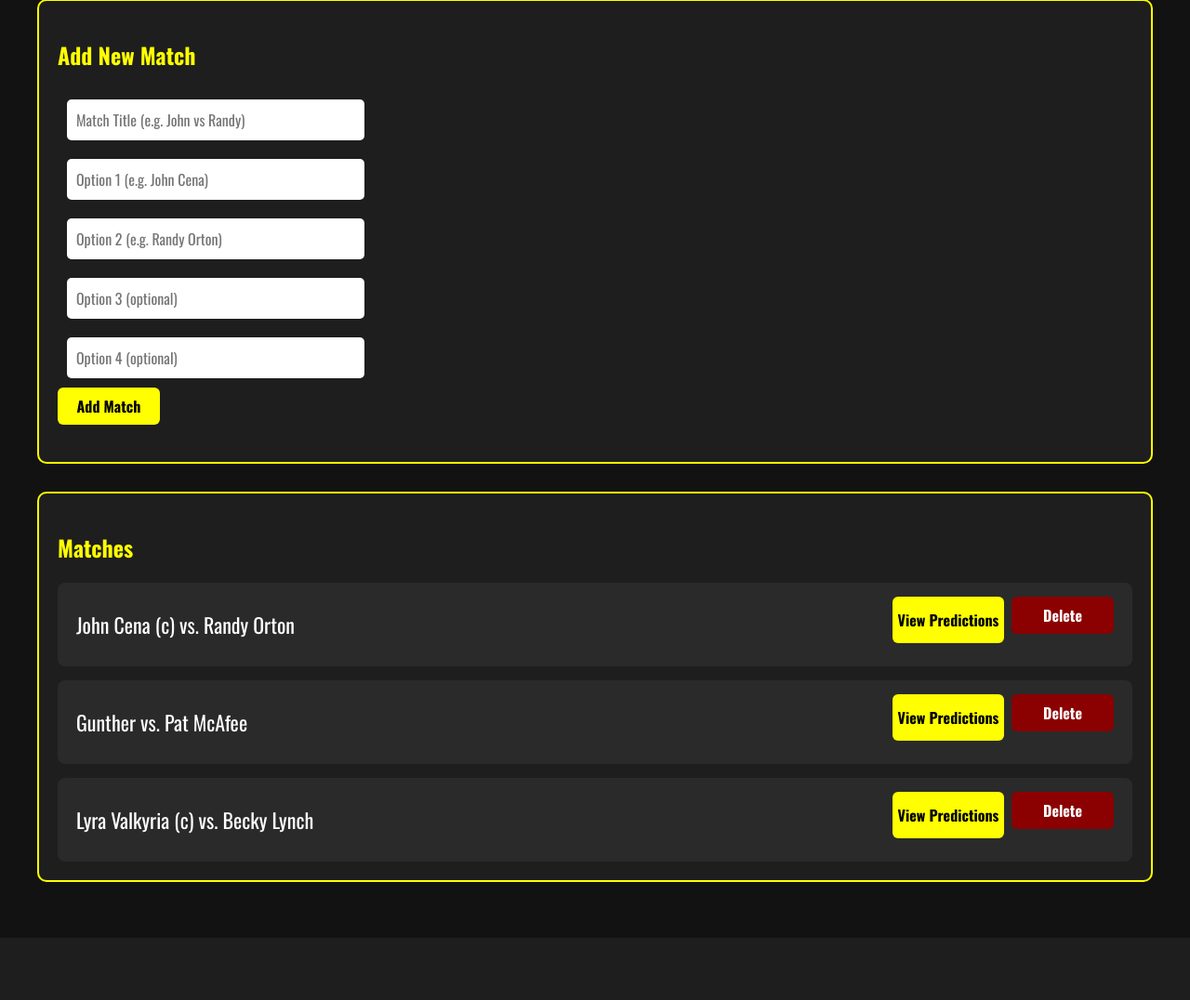
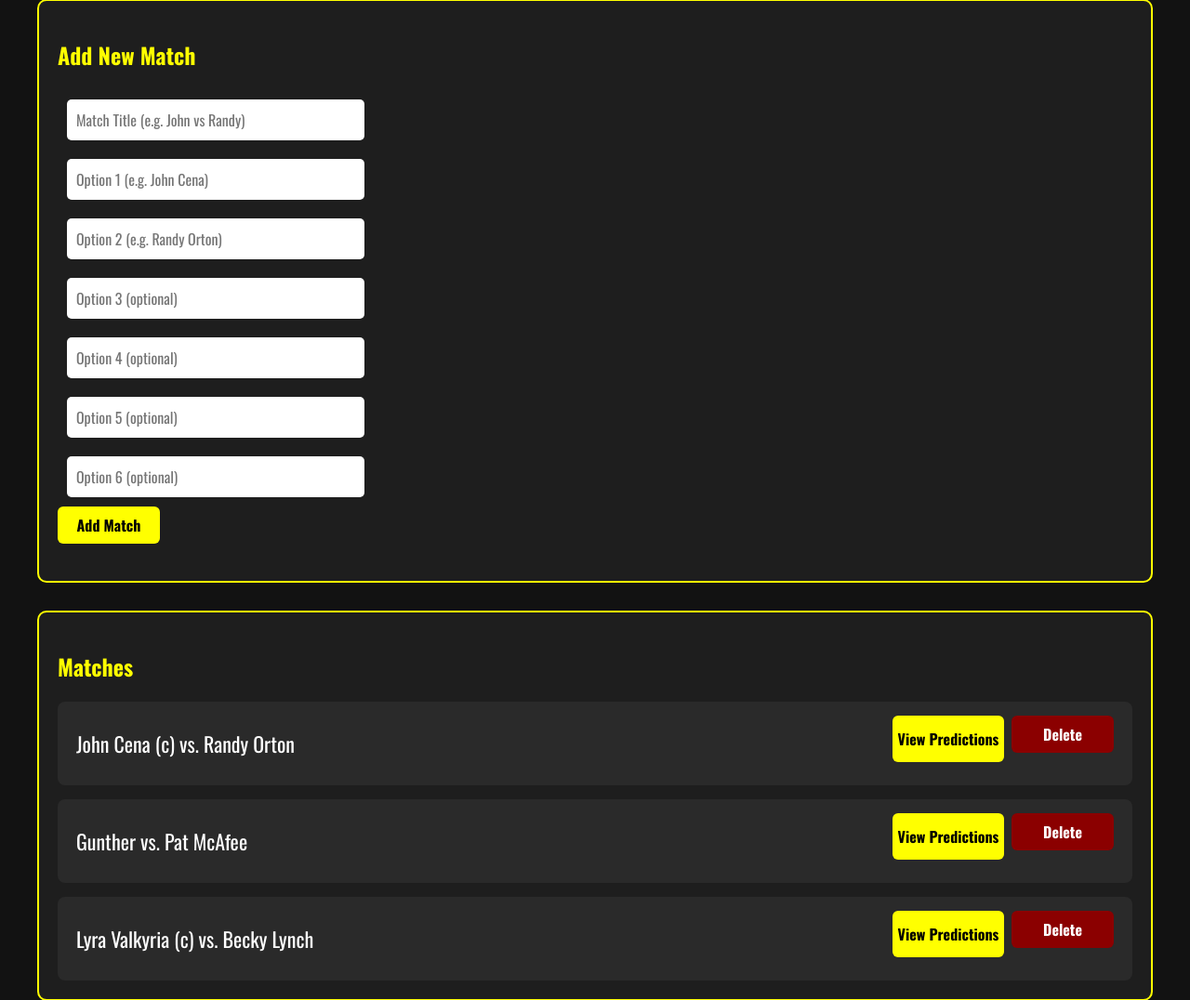
Before and after one commit to jdjevdet/scoreapp, a Flask app: page /manage_board/1 in a window 1280 px wide. Shown: the part 1574-2650 px from the top of the page at 93% size. Before the commit the page ends 2523 px from the top, so only its background shows below. Run offline with Flask 3, Linux system fonts and the light colour scheme; the visitor is signed in with stand-in values (Sample User, id 1); data comes from the database, SQL or seed files in the repository.

Commit message:
added ability to create 6 options

```diff
--- a/templates/manage_board.html
+++ b/templates/manage_board.html
@@ -186,7 +186,6 @@
       {% endfor %}
     </div>
   </div>
-
 <!-- Add Match Section -->
 <div class="section">
   <h2>Add New Match</h2>
@@ -196,9 +195,12 @@
     <input type="text" name="options" placeholder="Option 2 (e.g. Randy Orton)" required><br>
     <input type="text" name="options" placeholder="Option 3 (optional)"><br>
     <input type="text" name="options" placeholder="Option 4 (optional)"><br>
+    <input type="text" name="options" placeholder="Option 5 (optional)"><br>
+    <input type="text" name="options" placeholder="Option 6 (optional)"><br>
     <button type="submit" class="btn">Add Match</button>
   </form>
 </div>
+
 
   <!-- Matches List Section -->
   <div class="section">
```
Lines whose indentation alone changed are shown as unchanged.
